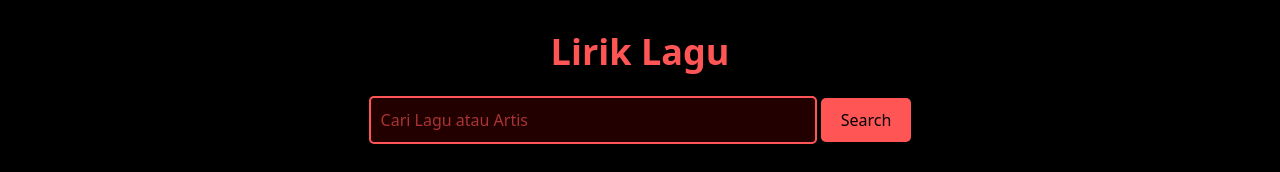
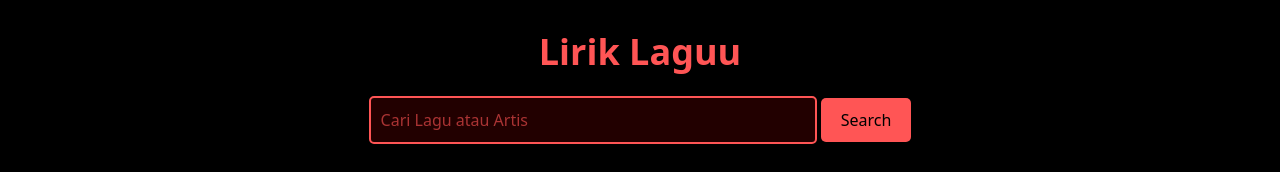
Before and after one commit to NapisBotz/lirik-lagu, a plain HTML site: page index.html in a window 1280 px wide. Shown: the top 172 px of the page. Drawn offline with nearby package versions, Linux system fonts and the light colour scheme.

Commit message:
Update index.html

```diff
--- a/index.html
+++ b/index.html
@@ -3,7 +3,7 @@
 <head>
     <meta charset="UTF-8">
     <meta name="viewport" content="width=device-width, initial-scale=1.0">
-    <title>Lirik Napis</title>
+    <title>Lirik Laguu</title>
     <script src="https://cdn.tailwindcss.com"></script>
     <style>
         body {
@@ -61,7 +61,7 @@
     </style>
 </head>
 <body class="p-8">
-    <h1 class="text-4xl font-bold text-center mb-6">Lirik Lagu</h1>
+    <h1 class="text-4xl font-bold text-center mb-6">Lirik Laguu</h1>
 
     <!-- Search Bar -->
     <div class="search-bar text-center mb-8">
```
